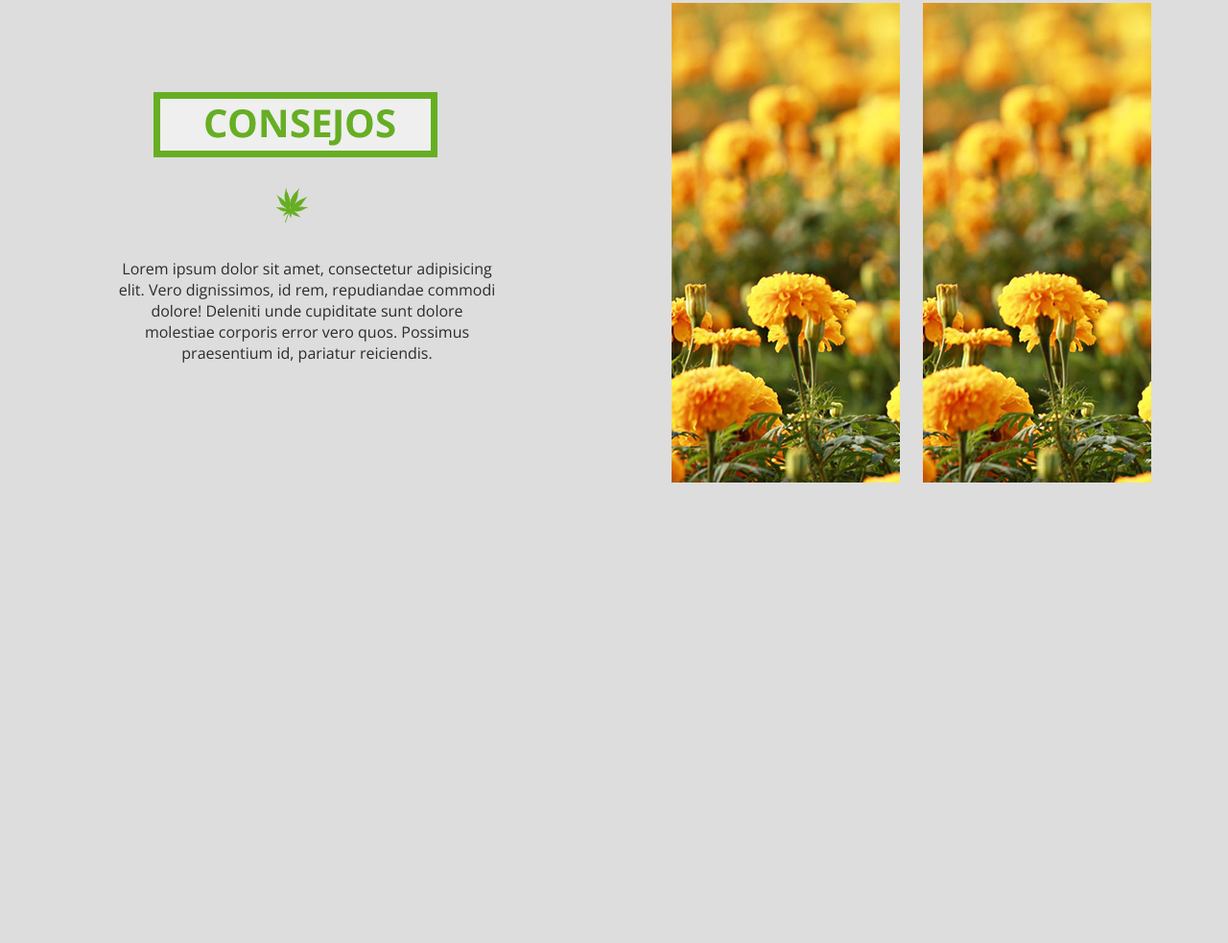
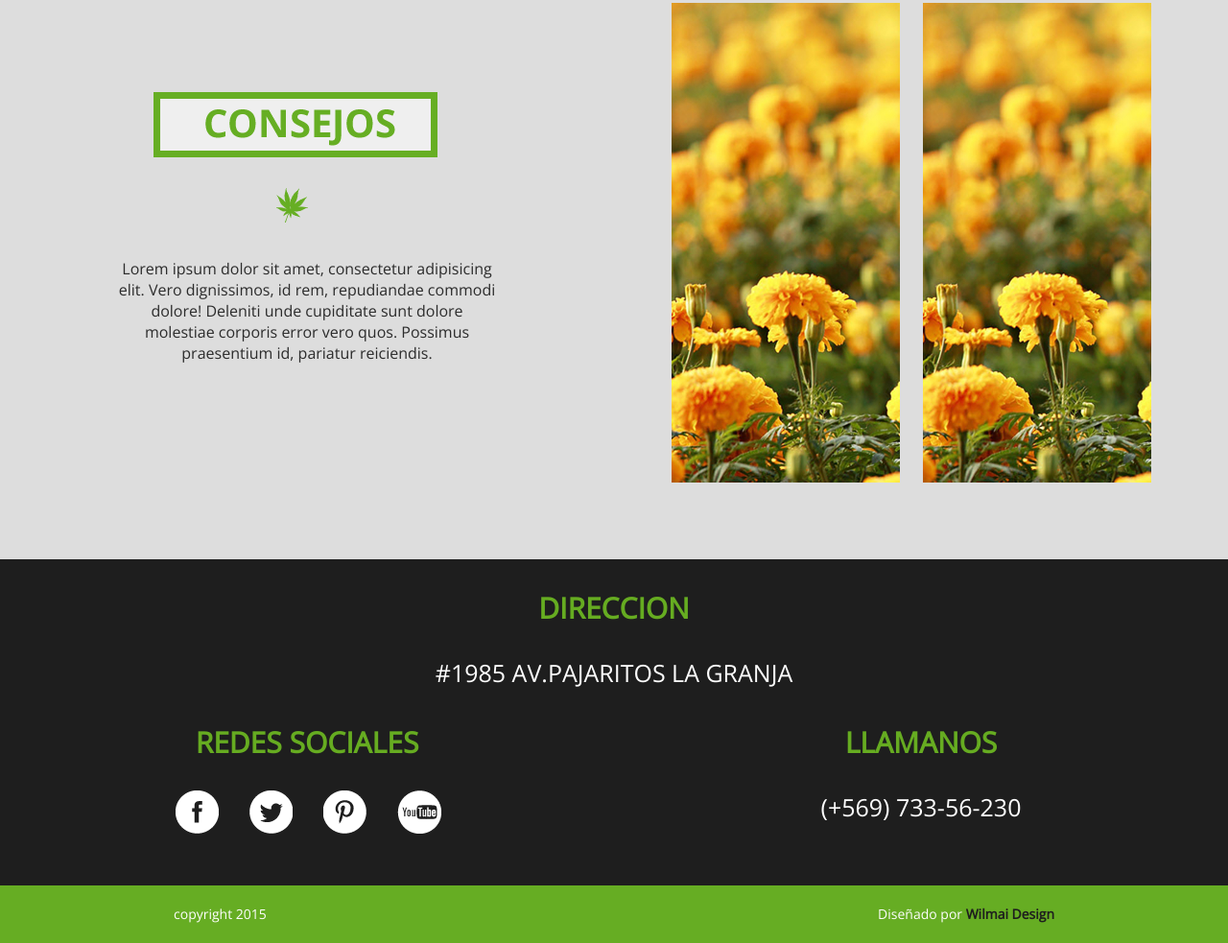
Before and after one commit to wilmai-design/web_weedmai, a plain HTML site: page web/index.html in a window 1280 px wide. Shown: the part 3270-4253 px from the top of the page at 96% size. Before the commit the page ends 3853 px from the top, so only its background shows below. Drawn offline with nearby package versions, Linux system fonts and the light colour scheme; files that its build step writes are made by us from their sources.

Commit message:
pintado css casi listo faltan solo detalles
css completo falta corregir la imagen arriba
Y despues debo colocar la animacion en la anclas

```diff
--- a/web/css/estilo.css
+++ b/web/css/estilo.css
@@ -218,6 +218,10 @@ body{
   	padding-top: 77px;
 }
 
+.img_razas_a{
+	margin: 0px 80px;
+}
+
 .contenido_razas{
 	float: right;
   	width: 50%;
@@ -268,3 +272,102 @@ body{
   	height: 460px;
   	padding-top: 170px;
 }
+
+/*Inicio de Footer*/
+.footer{
+	float: left;
+	background-color: #1E1E1E;
+	border-bottom: solid 60px #66AD23;
+  	height: 340px;
+  	margin: 0px;
+  	width: 100%;
+}
+
+.cont_direccion{
+	width: 1280px;
+ 	height: 110px;
+  	margin: 0px auto;
+}
+
+.estilo_a{
+	color: #66AC21;
+	font-family: 'Open Sans', sans-serif;
+	font-size: 30px;
+	font-weight: bold;
+	margin: 30px auto;
+	text-align: center;
+}
+
+.estilo_p_a{
+	color: #FEFEFE;
+	font-family: 'Open Sans', sans-serif;
+	font-size: 25px;
+	font-weight: normal;
+	margin: 0 auto;
+	text-align: center;
+}
+
+/*Contenedor de datos de contacto redes y llamanos*/
+.cont_contacto_big{
+	width: 1280px;
+  	height: 200px;
+  	margin: 0px auto;
+}
+
+.cont_contacto_a{
+	float: left;
+  	width: 50%;
+  	height: 200px;
+}
+
+.lista_redes{
+	display: flex;
+ 	list-style: none;
+  	width: 315px;
+ 	margin: 0 auto;
+}
+
+.redes1{
+	float: left;
+	margin: 0px 32px 0px 0px;
+}
+
+.cont_conatcto_b{
+	float: right;
+  	width: 50%;
+  	height: 200px;
+}
+
+/*texto footer final fondo verde*/
+.footer_verde{
+	width: 1280px;
+  	height: 50px;
+  	margin: 0px auto;
+}
+
+.copyright{
+	float: left;
+  	color: #FEFEFE;
+  	font-family: 'Open Sans', sans-serif;
+  	font-size: 14px;
+  	font-weight: normal;
+  	margin-left: 181px;
+  	margin-top: 20px;
+}
+
+.autor{
+	float: right;
+	color: #FEFEFE;
+	font-family: 'Open Sans', sans-serif;
+	font-size: 14px;
+	font-weight: normal;
+	margin-right: 181px;
+  	margin-top: 20px;
+}
+
+.resaltado_negro{
+	color: #1E1E1E;
+	font-family: 'Open Sans', sans-serif;
+	font-size: 14px;
+	font-weight: bold;
+}
--- a/web/index.html
+++ b/web/index.html
@@ -132,5 +132,52 @@
 				</ul>
 			</article>
 		</section>
+	<!--identificador de ancla-->
+	<div id="footer"><a href="javasscript:void(0);"><span></span></a></div>
+		<footer class="footer">
+			<section class="cont_direccion">
+				<h2 class="estilo_a">DIRECCION</h2>
+				<p class="estilo_p_a">#1985 AV.PAJARITOS LA GRANJA</p>
+			</section>
+			<div class="cont_contacto_big">
+				<section class="cont_contacto_a">
+					<h2 class="estilo_a">REDES SOCIALES</h2>
+					<ul class="lista_redes">
+						<li class="redes1">
+							<a href="#">
+								<img src="img/icon_red_a.png" alt="" title="red 1">
+							</a>
+						</li>
+						<li class="redes1">
+							<a href="#">
+								<img src="img/icon_red_b.png" alt="" title="red 1">
+							</a>
+						</li>
+						<li class="redes1">
+							<a href="#">
+								<img src="img/icon_red_c.png" alt="" title="red 1">
+							</a>
+						</li>
+						<li class="redes1">
+							<a href="#">
+								<img src="img/icon_red_d.png" alt="" title="red 1">
+							</a>
+						</li>
+					</ul>
+				</section>
+				<section class="cont_conatcto_b">
+					<h2 class="estilo_a">LLAMANOS</h2>
+					<p class="estilo_p_a">(+569) 733-56-230</p>
+				</section>
+			</div>
+			<section class="footer_verde">
+						<p class="copyright">
+							copyright 2015
+						</p>
+						<p class="autor">
+							Diseñado por <span class="resaltado_negro">Wilmai Design</span>
+						</p>
+			</section>
+		</footer>
 </body>
 </html>
```
